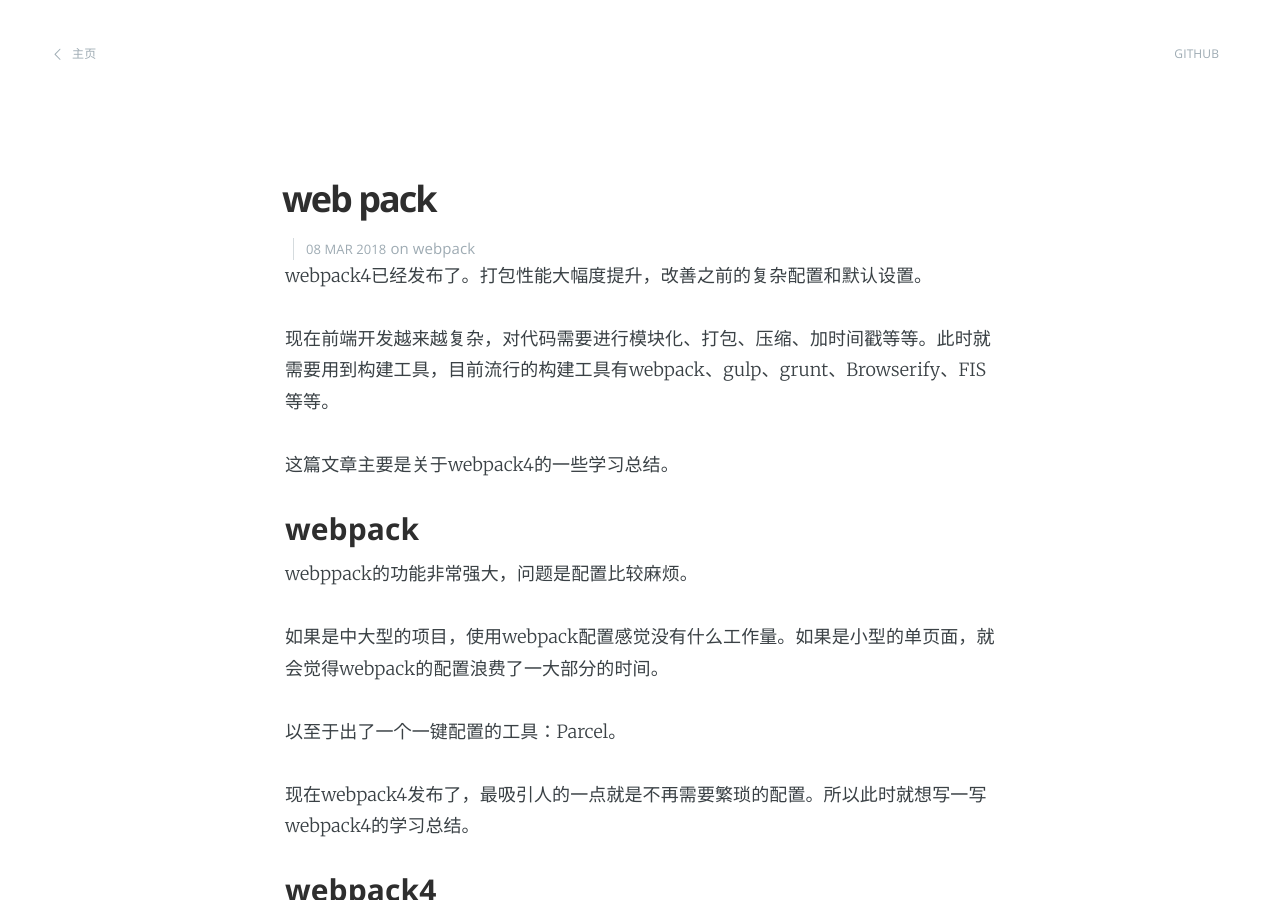
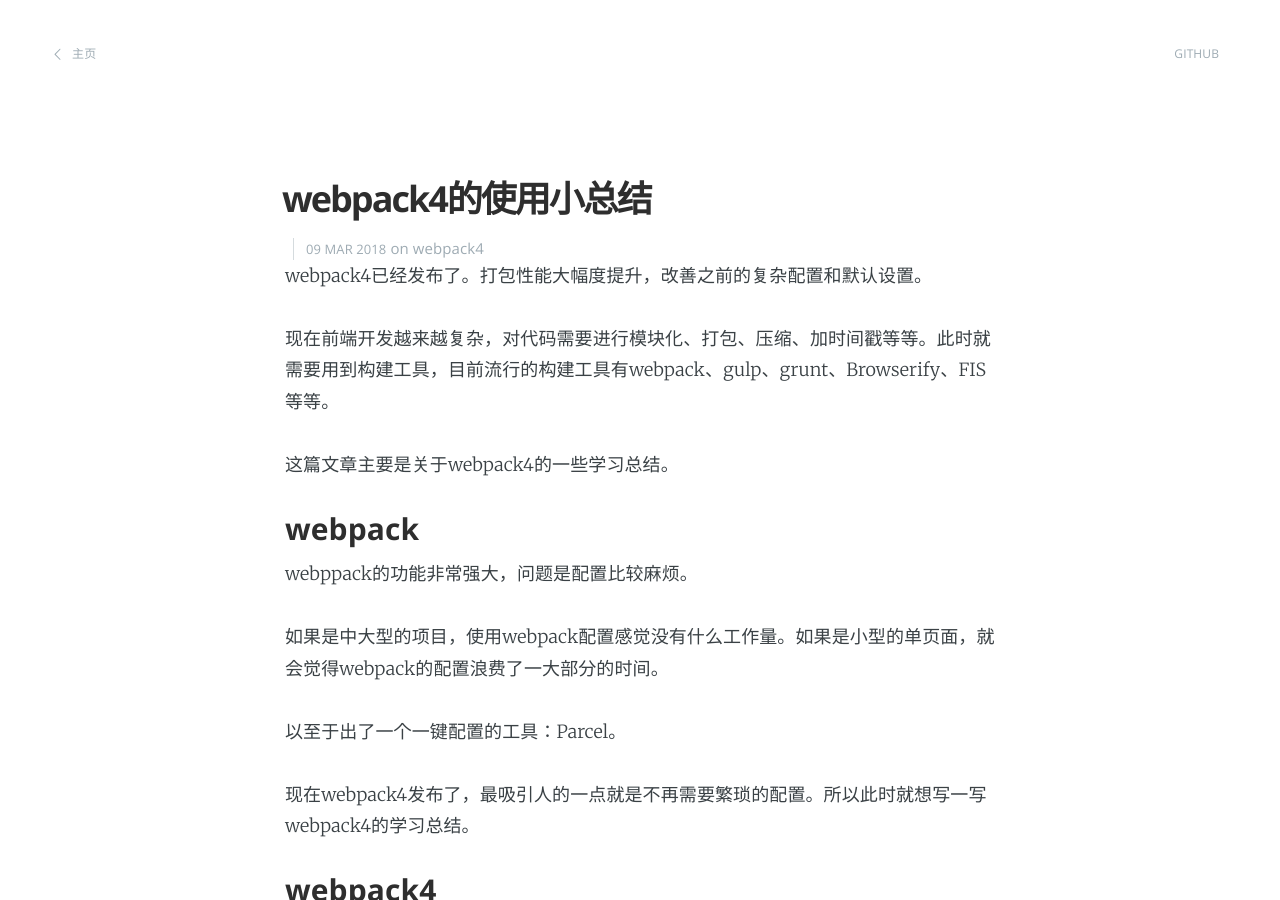
Before and after one commit to Minya01/Minya01.github.io, a Jekyll site: the page built from _posts/2018-03-09-webpack4.md, in a window 1280 px wide and 900 px high. Built offline with Jekyll 4.4.1, drawn with Linux system fonts in a browser that asks for light colours.

Commit message:
webpack4

```diff
--- a/_posts/2018-03-09-webpack4.md
+++ b/_posts/2018-03-09-webpack4.md
@@ -1,8 +1,8 @@
 ---
 layout: post
-title:  "web pack"
-date:   2018-03-08
-categories: webpack
+title:  "webpack4的使用小总结"
+date:   2018-03-09
+categories: webpack4
 ---
 
 webpack4已经发布了。打包性能大幅度提升，改善之前的复杂配置和默认设置。
```
